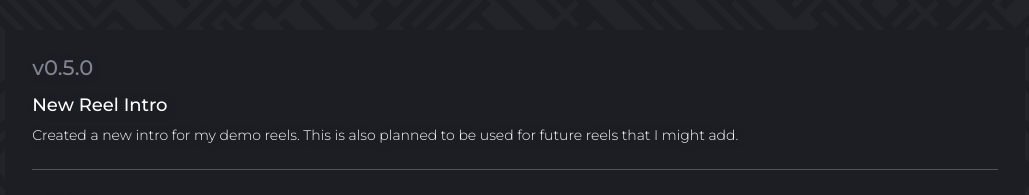
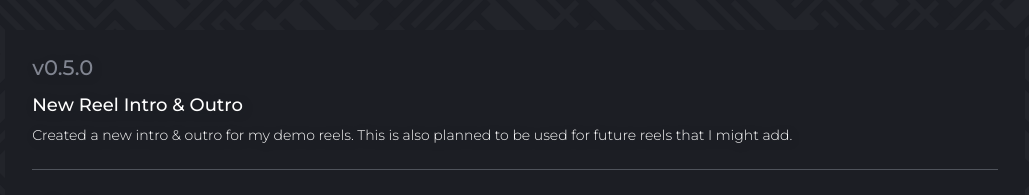
Before and after one commit to ericpowelldev/ericpowell.dev, a React (Create React App) app: page /changelog in a window 1280 px wide. Shown: the part 106-301 px from the top of the page, without its empty margins (125-1154 px from the left). Built offline with nearby package versions, Linux system fonts and the light colour scheme.

Commit message:
using large file storage

```diff
--- a/package.json
+++ b/package.json
@@ -1,6 +1,6 @@
 {
   "name": "ericpowell-portfolio",
-  "version": "0.5.0",
+  "version": "0.5.1",
   "description": "Eric Powell | Designer & Developer",
   "author": "Eric Powell",
   "license": "ISC",
--- a/src/components/ChangeLog.js
+++ b/src/components/ChangeLog.js
@@ -17,8 +17,8 @@ export default function ChangeLog(props) {
     {
       num: `v0.5.0`,
       date: `07/31/2020`,
-      change: `New Reel Intro`,
-      detail: `Created a new intro for my demo reels. This is also planned to be used for future reels that I might add.`,
+      change: `New Reel Intro & Outro`,
+      detail: `Created a new intro & outro for my demo reels. This is also planned to be used for future reels that I might add.`,
     },
     {
       num: `v0.4.2`,
```
Also changed, not shown: 2 other files (tests, documents, lock files or other folders).
